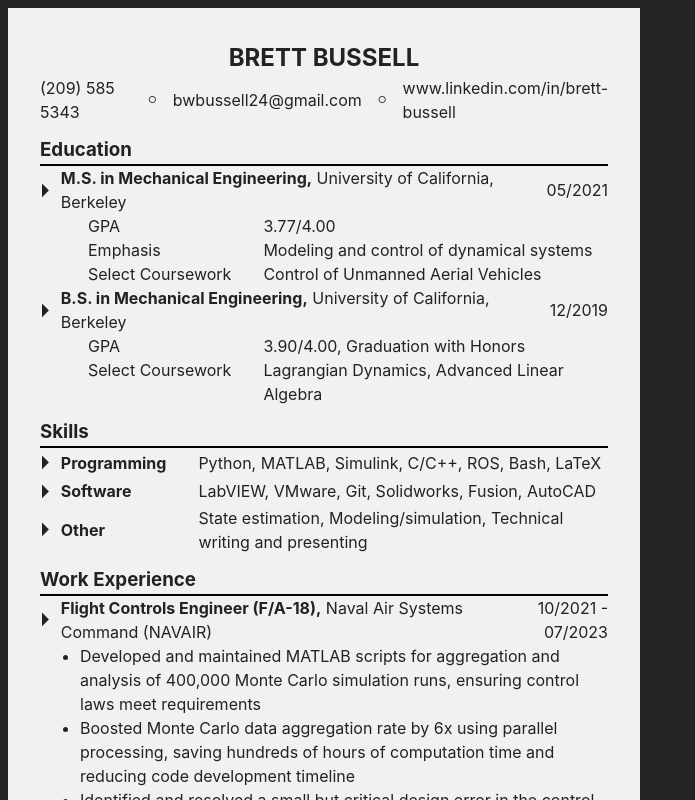
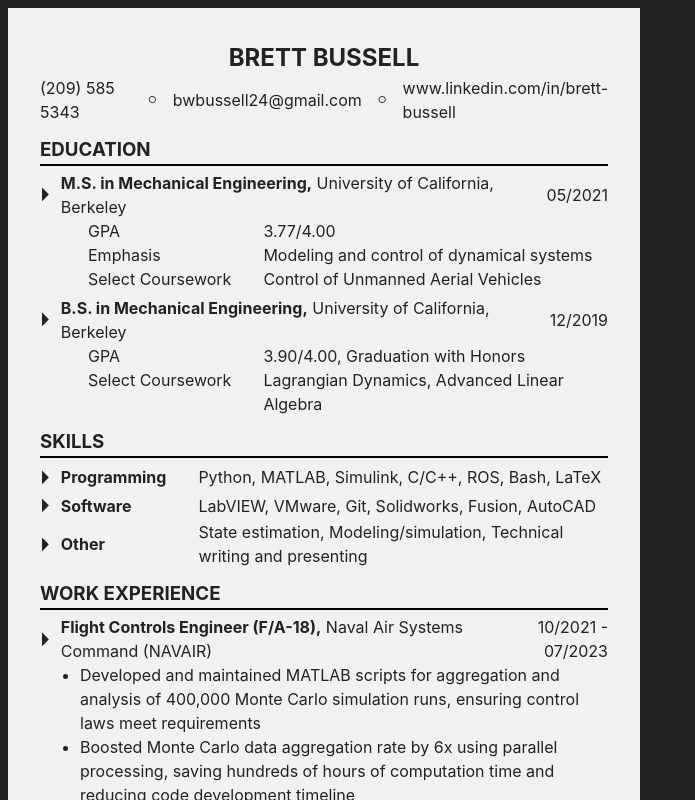
Before and after one commit to sourdoughbredd/resume-builder, a React (Vite) app: page / in a window 1280 px wide. Shown: the top 800 px of the page, without its empty margins (0-695 px from the left). Built offline with nearby package versions, Linux system fonts and the light colour scheme.

Commit message:
Prevent global styling of html tags and make section flexbox

```diff
--- a/src/styles/Section.css
+++ b/src/styles/Section.css
@@ -1,9 +1,17 @@
-h3 {
+.section h3 {
   margin: 0;
   padding: 0;
+  text-transform: uppercase;
 }
 
-hr {
+.section hr {
   margin: 0;
+  margin-bottom: 0.3rem;
   border: 1px solid black;
 }
+
+.section > div {
+  display: flex;
+  flex-direction: column;
+  gap: 0.3rem;
+}
```
